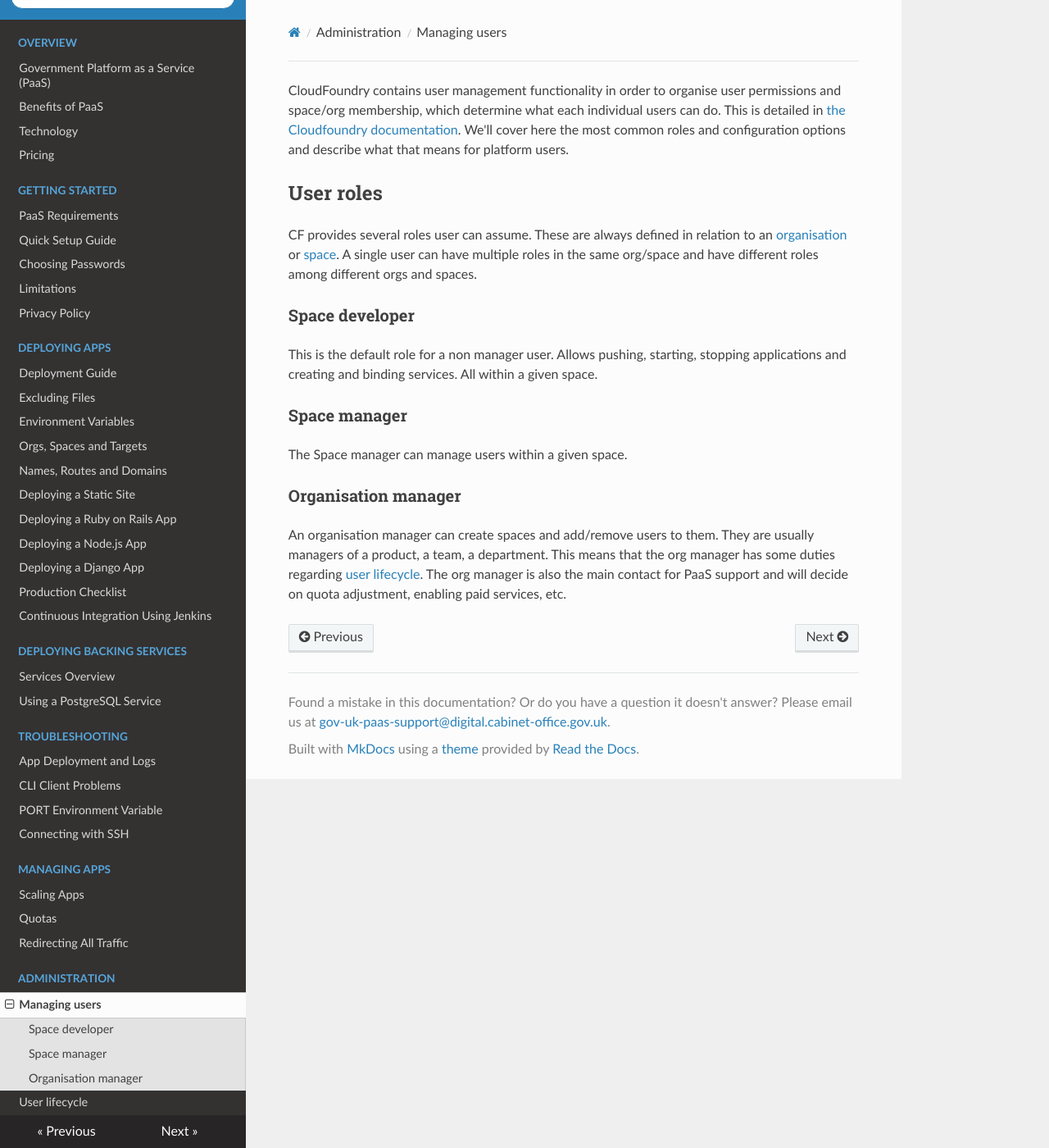
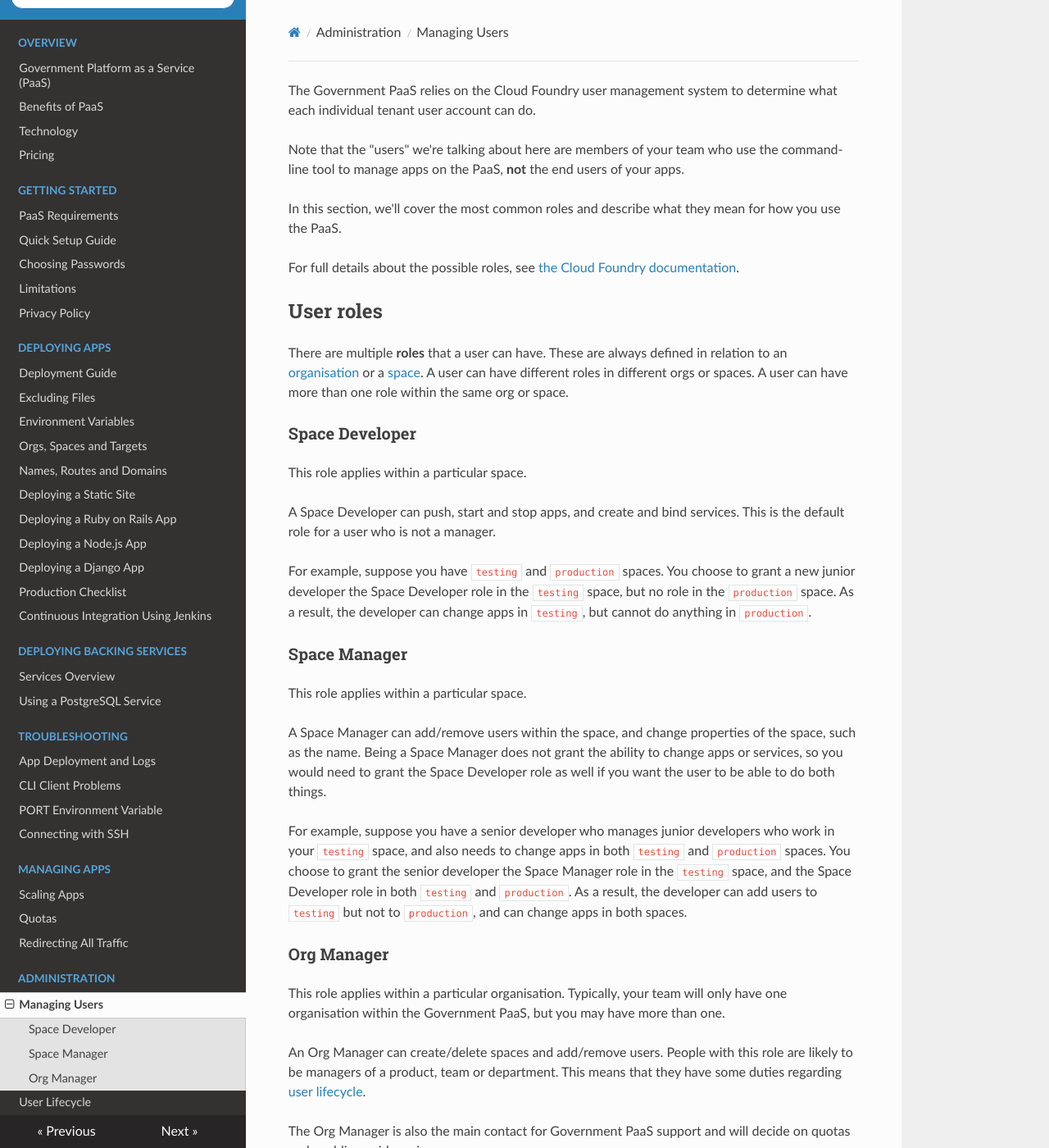
Before and after one commit to alphagov/paas-developer-docs, an MkDocs documentation site: the page built from docs/managing_users/manage_users.md, in a window 1280 px wide and 1400 px high. Shown: the whole window at 82% size. Built offline with MkDocs 1.6.1, drawn with Linux system fonts in a browser that asks for light colours; nearby versions of some CDN libraries; old or Windows-style settings are respelled for this version of MkDocs; some of the changed text lies outside the part shown.

Commit message:
Improve user management docs
Still need to add/rearrange content on actual commands to run.
Outstanding questions need answered.

```diff
--- a/docs/managing_users/manage_users.md
+++ b/docs/managing_users/manage_users.md
@@ -1,15 +1,35 @@
-CloudFoundry contains user management functionality in order to organise user permissions and space/org membership, which determine what each individual users can do. This is detailed in [the Cloudfoundry documentation](https://docs.cloudfoundry.org/concepts/roles.html). We'll cover here the most common roles and configuration options and describe what that means for platform users.
+The Government PaaS relies on the Cloud Foundry user management system to determine what each individual tenant user account can do.
+
+Note that the "users" we're talking about here are members of your team who use the command-line tool to manage apps on the PaaS, **not** the end users of your apps.
+
+In this section, we'll cover the most common roles and describe what they mean for how you use the PaaS.
+
+For full details about the possible roles, see [the Cloud Foundry documentation](https://docs.cloudfoundry.org/concepts/roles.html).
 
 ## User roles
 
-CF provides several roles user can assume. These are always defined in relation to an [organisation](../deploying_apps/orgs_spaces_targets.md#organisations) or [space](../deploying_apps/orgs_spaces_targets.md#spaces). A single user can have multiple roles in the same org/space and have different roles among different orgs and spaces.
+There are multiple **roles** that a user can have. These are always defined in relation to an [organisation](../deploying_apps/orgs_spaces_targets#organisations) or a [space](../deploying_apps/orgs_spaces_targets#spaces). A user can have different roles in different orgs or spaces. A user can have more than one role within the same org or space.
 
-### Space developer
-This is the default role for a non manager user. Allows pushing, starting, stopping applications and creating and binding services. All within a given space.
 
-### Space manager
-The Space manager can manage users within a given space.
+### Space Developer
+This role applies within a particular space.
 
-### Organisation manager
-An organisation manager can create spaces and add/remove users to them. They are usually managers of a product, a team, a department. This means that the org manager has some duties regarding [user lifecycle](user_lifecycle.md).
-The org manager is also the main contact for PaaS support and will decide on quota adjustment, enabling paid services, etc.
+A Space Developer can push, start and stop apps, and create and bind services. This is the default role for a user who is not a manager.
+
+For example, suppose you have `testing` and `production` spaces. You choose to grant a new junior developer the Space Developer role in the `testing` space, but no role in the `production` space. As a result, the developer can change apps in `testing`, but cannot do anything in `production`.
+
+### Space Manager
+This role applies within a particular space.
+
+A Space Manager can add/remove users within the space, and change properties of the space, such as the name. Being a Space Manager does not grant the ability to change apps or services, so you would need to grant the Space Developer role as well if you want the user to be able to do both things.
+
+For example, suppose you have a senior developer who manages junior developers who work in your `testing` space, and also needs to change apps in both `testing` and `production` spaces. You choose to grant the senior developer the Space Manager role in the `testing` space, and the Space Developer role in both `testing` and `production`. As a result, the developer can add users to `testing` but not to `production`, and can change apps in both spaces.
+
+### Org Manager
+This role applies within a particular organisation. Typically, your team will  only have one organisation within the Government PaaS, but you may have more than one.
+
+An Org Manager can create/delete spaces and add/remove users. People with this role are likely to be managers of a product, team or department. This means that they have some duties regarding [user lifecycle](user_lifecycle.md).
+
+The Org Manager is also the main contact for Government PaaS support and will decide on quotas and enabling paid services.
+
+If your account does not have the Org Manager role and you need to create a new space, you should ask a co-worker who is an Org Manager for your organisation. If you need the Org Manager role to be added to a user account, contact us at [gov-uk-paas-support@digital.cabinet-office.gov.uk](mailto:gov-uk-paas-support@digital.cabinet-office.gov.uk).
--- a/mkdocs.yml
+++ b/mkdocs.yml
@@ -39,6 +39,6 @@ pages:
     - 'Quotas': 'managing_apps/quotas.md'
     - 'Redirecting All Traffic': 'managing_apps/redirect_all_traffic.md'
 - Administration:
-    - 'Managing users' : 'managing_users/manage_users.md'
-    - 'User lifecycle' : 'managing_users/user_lifecycle.md'
+    - 'Managing Users' : 'managing_users/manage_users.md'
+    - 'User Lifecycle' : 'managing_users/user_lifecycle.md'
 copyright: Found a mistake in this documentation? Or do you have a question it doesn't answer? Please email us at <a href="mailto:gov-uk-paas-support@digital.cabinet-office.gov.uk">gov-uk-paas-support@digital.cabinet-office.gov.uk</a>.
```
Also changed, not shown: docs/deploying_apps/orgs_spaces_targets.md (+4 -6 lines), docs/managing_users/user_lifecycle.md (+23 -6 lines).
